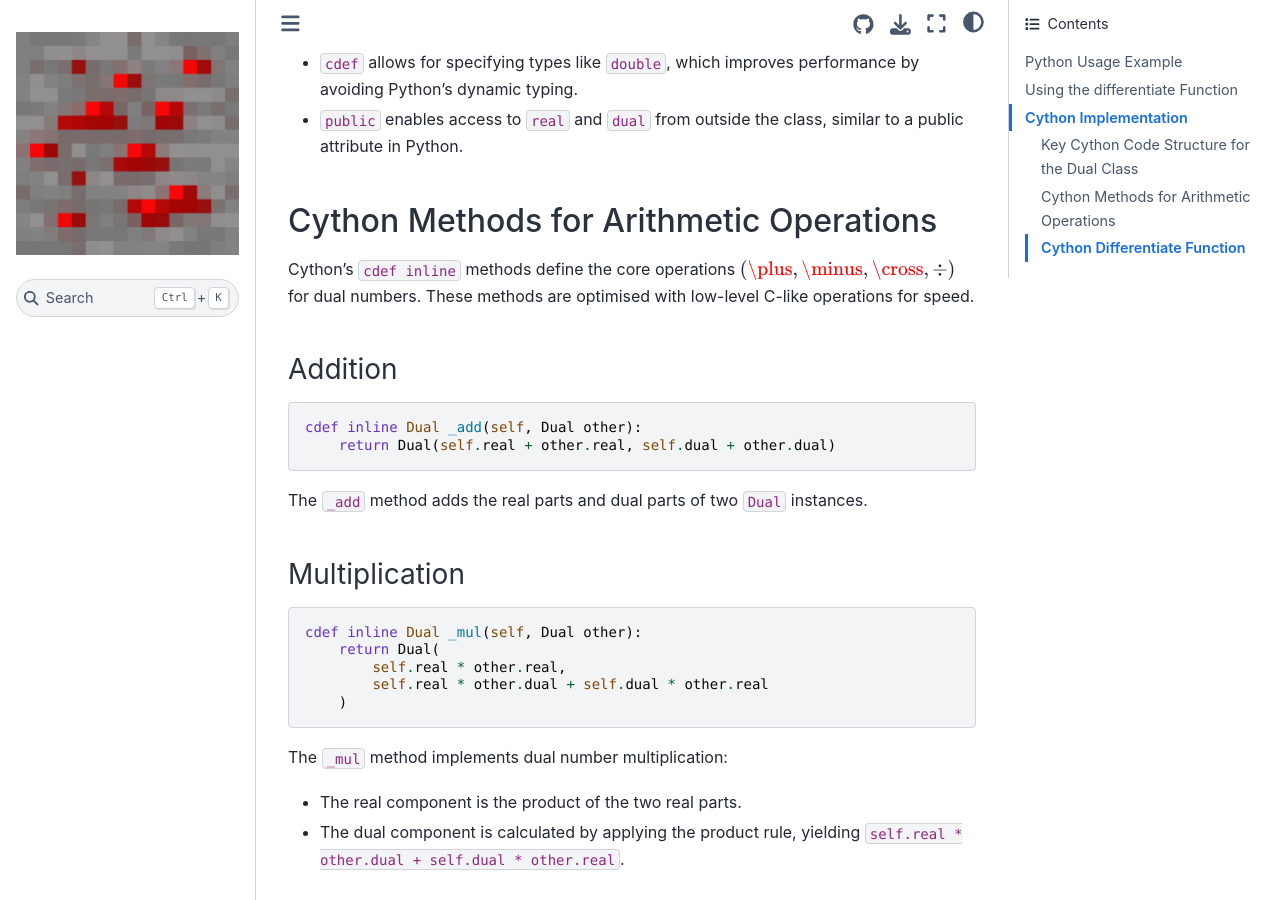
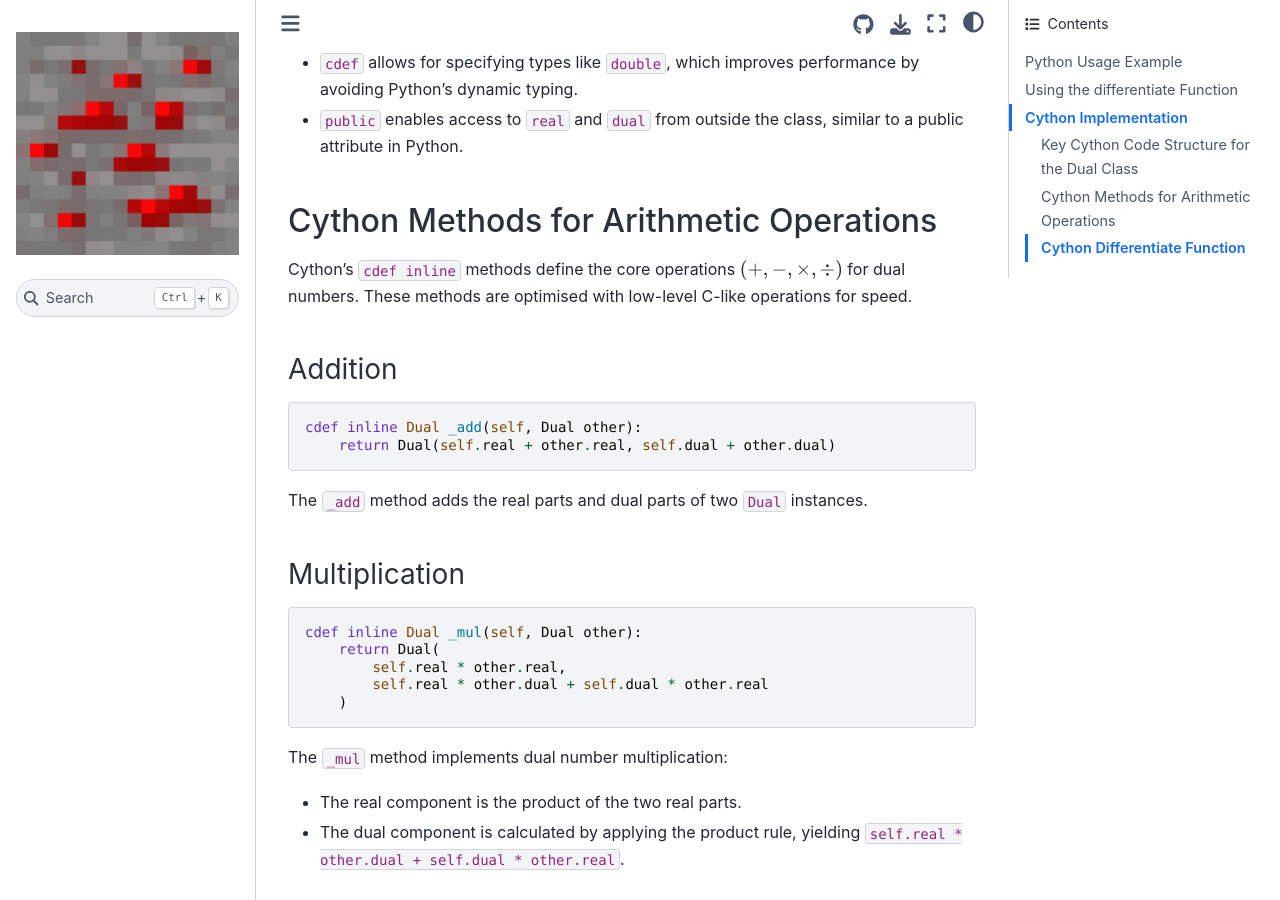
Before and after one commit to boboboon/dual_autodiff, a Sphinx documentation site: the page built from docs/md/usage.md, in a window 1280 px wide and 900 px high, scrolled down 1612 px. Built offline with Sphinx 7.4.7 and the Sphinx Book theme 1.1.4, drawn with Linux system fonts in a browser that asks for light colours; pages that are not in the unit, such as notebooks, are missing from menus.

Commit message:
Fixing funcs

```diff
--- a/docs/md/usage.md
+++ b/docs/md/usage.md
@@ -66,7 +66,7 @@
 
 ### Cython Methods for Arithmetic Operations
 
-Cython's `cdef inline` methods define the core operations $(\plus, \minus, \cross, \div)$ for dual numbers. These methods are optimised with low-level C-like operations for speed.
+Cython's `cdef inline` methods define the core operations $(+, -, \times, \div)$ for dual numbers. These methods are optimised with low-level C-like operations for speed.
 
 #### Addition
 
```
